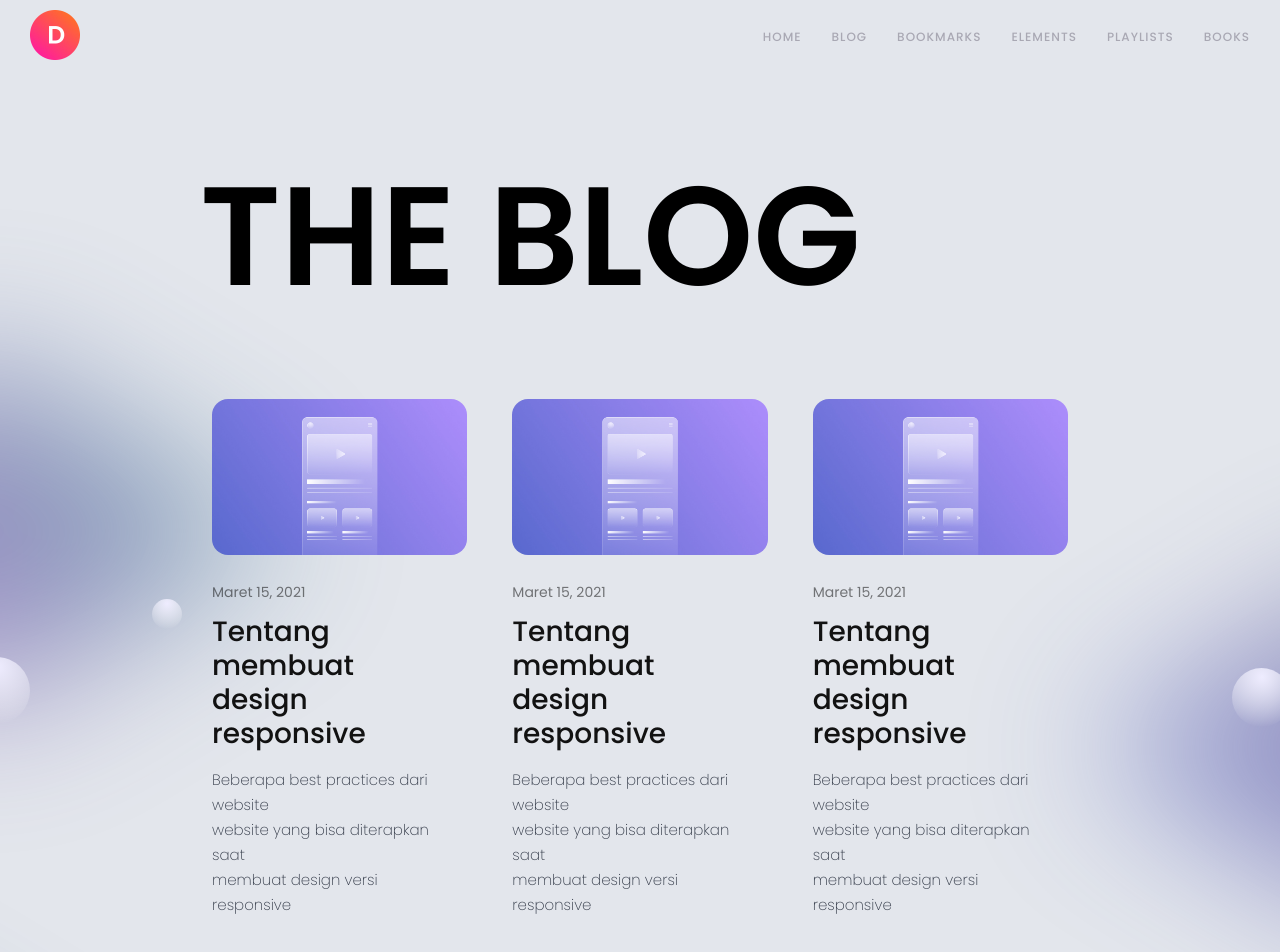
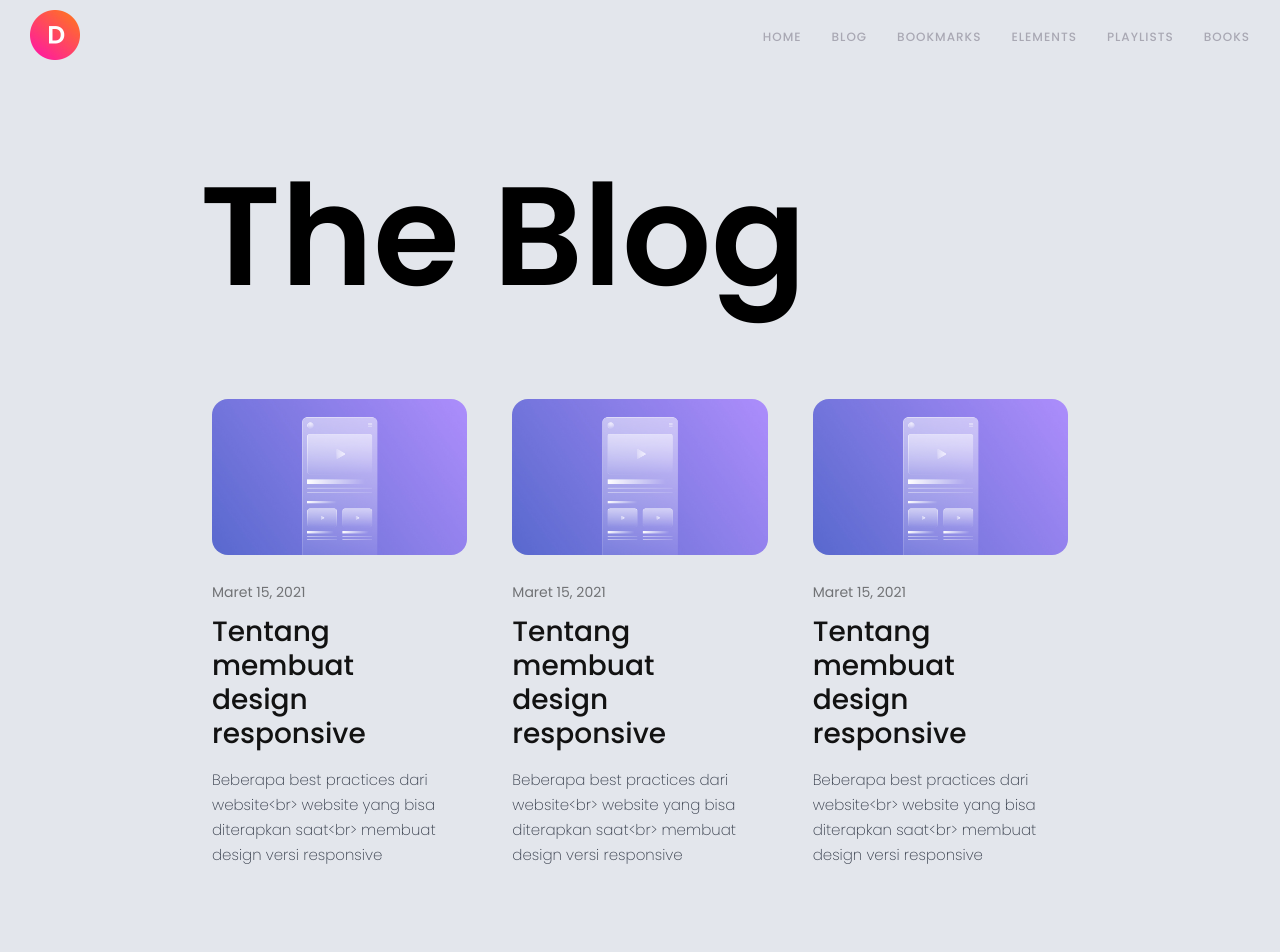
Before and after one commit to aliceFrontend/Raspberry, a Vue app: page /#/ in a window 1280 px wide. Shown: the top 952 px of the page. After the commit the page ends 907 px from the top, so only its background shows below. Built offline with nearby package versions, Linux system fonts and the light colour scheme.

Commit message:
Create post components
Create post components

```diff
--- /dev/null
+++ b/src/components/Post.vue
@@ -0,0 +1,21 @@
+<template>
+    <div class="post__wrap">
+        <div class="item-home__image">
+          <img src="./../assets/images/thumb_article8.jpg" alt="">
+        </div>
+        <div class="item-home__content">
+           <div class="item-home__data">{{post.data}}</div>
+           <div class="item-home__title">{{post.title}}</div>
+           <div class="item-home__subtitle">{{post.subtitle}}</div>
+        </div>
+    </div>
+</template>
+
+<script>
+
+export default({
+  name: 'Post',
+  props: ['post'],
+
+})
+</script>
--- a/src/views/Home.vue
+++ b/src/views/Home.vue
@@ -4,34 +4,15 @@
       <p>The Blog</p>
     </div>
     <div class="home__row">
-      <div class="home__column">
+      <div class="home__column" v-for="post in posts" :key="post.id">
+        <!-- <Post :post="post"></Post> -->
         <div class="item-home__image">
           <img src="./../assets/images/thumb_article8.jpg" alt="">
         </div>
         <div class="item-home__content">
-           <div class="item-home__data">Maret 15, 2021</div>
-           <div class="item-home__title">Tentang membuat design responsive</div>
-           <div class="item-home__subtitle">Beberapa best practices dari website<br> website yang bisa diterapkan saat<br> membuat design versi responsive</div>
-        </div>
-      </div>
-      <div class="home__column">
-        <div class="item-home__image">
-          <img src="./../assets/images/thumb_article8.jpg" alt="">
-        </div>
-        <div class="item-home__content">
-           <div class="item-home__data">Maret 15, 2021</div>
-           <div class="item-home__title">Tentang membuat design responsive</div>
-           <div class="item-home__subtitle">Beberapa best practices dari website<br> website yang bisa diterapkan saat<br> membuat design versi responsive</div>
-        </div>
-      </div>
-      <div class="home__column">
-        <div class="item-home__image">
-          <img src="./../assets/images/thumb_article8.jpg" alt="">
-        </div>
-        <div class="item-home__content">
-           <div class="item-home__data">Maret 15, 2021</div>
-           <div class="item-home__title">Tentang membuat design responsive</div>
-           <div class="item-home__subtitle">Beberapa best practices dari website<br> website yang bisa diterapkan saat<br> membuat design versi responsive</div>
+           <div class="item-home__data">{{post.data}}</div>
+           <div class="item-home__title">{{post.title}}</div>
+           <div class="item-home__subtitle">{{post.subtitle}}</div>
         </div>
       </div>
     </div>
@@ -41,7 +22,7 @@
 <style>
 body{
   background-color: #E3E6EC;
-  background-image: url('./../assets/images/bgcircle.svg');
+  /* background-image: url('./../assets/images/bgcircle.svg'); */
   background-repeat: no-repeat;
   background-position: top center;
 }
@@ -51,7 +32,7 @@ body{
 .home__title p{
   text-align: start;
   font: 600 140px/150px 'Poppins', sans-serif;
-  text-transform: uppercase;
+  /* text-transform: uppercase; */
 }
 .home__row{
   padding: 0 212px 0 212px;
@@ -98,3 +79,27 @@ body{
   color: #323947;
 }
 </style>
+
+<script>
+// import Post from '@/components/Post';name: 'Post',
+//  components: {Post},
+
+export default {
+
+ data(){
+    return {
+      posts: [
+        {id: 1, image: './../assets/images/thumb_article8.jpg',
+        data: 'Maret 15, 2021', title: 'Tentang membuat design responsive',
+        subtitle: 'Beberapa best practices dari website<br> website yang bisa diterapkan saat<br> membuat design versi responsive'},
+        {id: 2, image: './../assets/images/thumb_article8.jpg',
+        data: 'Maret 15, 2021', title: 'Tentang membuat design responsive',
+        subtitle: 'Beberapa best practices dari website<br> website yang bisa diterapkan saat<br> membuat design versi responsive'},
+        {id: 3, image: './../assets/images/thumb_article8.jpg',
+        data: 'Maret 15, 2021', title: 'Tentang membuat design responsive',
+        subtitle: 'Beberapa best practices dari website<br> website yang bisa diterapkan saat<br> membuat design versi responsive'}
+      ]
+    }
+  }
+}
+</script>
```
Also changed, not shown: public/thumb_article8.jpg (added).
